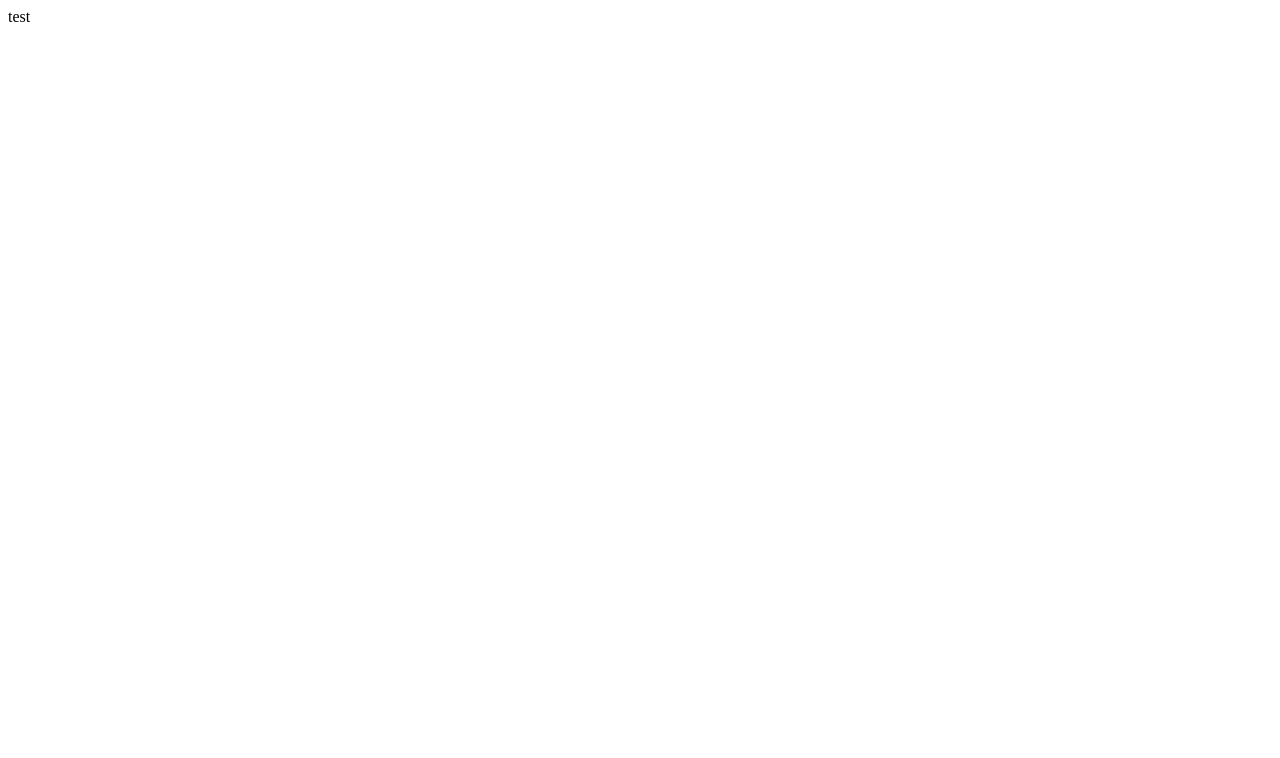
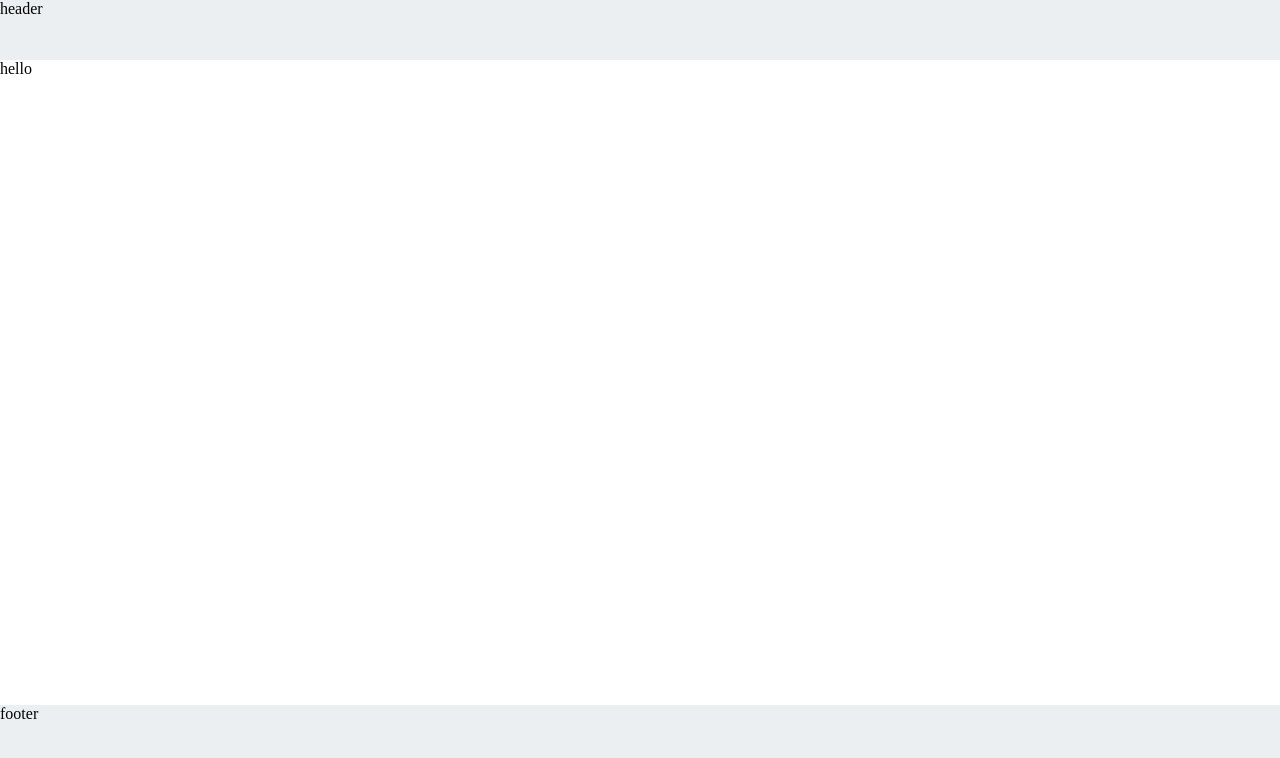
Before and after one commit to Ryomasao/fast-jp-en, a React (Create React App) app: page / in a window 1280 px wide. Shown: the top 758 px of the page. Built offline with nearby package versions, Linux system fonts and the light colour scheme.

Commit message:
header・main・footer追加

```diff
--- a/src/App.tsx
+++ b/src/App.tsx
@@ -1,10 +1,43 @@
 import React from 'react'
-import { css } from '@emotion/core'
+/** @jsx jsx */
+import { css, jsx, Global } from '@emotion/core'
+import { Color } from './const'
+
+const globalStyle = css`
+  body {
+    margin: 0;
+  }
+`
+
+const headerHeight = 60
+
+const headerStyle = css({
+  position: 'fixed',
+  top: 0,
+  height: `${headerHeight}px`,
+  width: '100%',
+  backgroundColor: Color.BACKGROUND_HEADER,
+})
+
+const mainStyle = css({
+  marginTop: `${headerHeight}px`,
+})
+
+const footerStyle = css({
+  position: 'fixed',
+  bottom: 0,
+  height: '95px',
+  width: '100%',
+  backgroundColor: Color.BACKGROUND_FOOTER,
+})
 
 const App: React.FC = () => {
   return (
-    <div className="App">
-      <header className="App-header">test</header>
+    <div>
+      <Global styles={globalStyle} />
+      <header css={headerStyle}>header</header>
+      <main css={mainStyle}>hello</main>
+      <footer css={footerStyle}>footer</footer>
     </div>
   )
 }
--- /dev/null
+++ b/src/const/color.ts
@@ -0,0 +1,9 @@
+import PALETTE from './palette'
+
+const Color = {
+  ...PALETTE,
+  BACKGROUND_HEADER: PALETTE.LIGHT_GRAYISH_BLUE,
+  BACKGROUND_FOOTER: PALETTE.LIGHT_GRAYISH_BLUE,
+}
+
+export default Color
--- /dev/null
+++ b/src/const/index.ts
@@ -0,0 +1 @@
+export { default as Color } from './color'
--- /dev/null
+++ b/src/const/palette.ts
@@ -0,0 +1,7 @@
+// http://www.COLORhexa.com/
+const PALETTE = {
+  LIGHT_GRAYISH_BLUE: '#ebeff2',
+  VERY_LIGHT_GRAY: '#f7f7f7',
+}
+
+export default PALETTE
```
Also changed, not shown: 1 other file (tests, documents, lock files or other folders).
